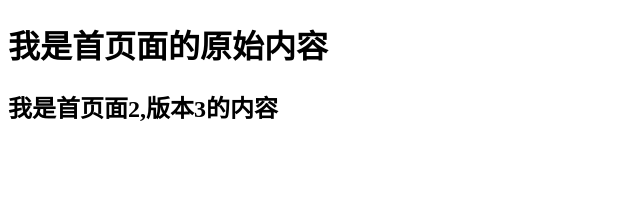
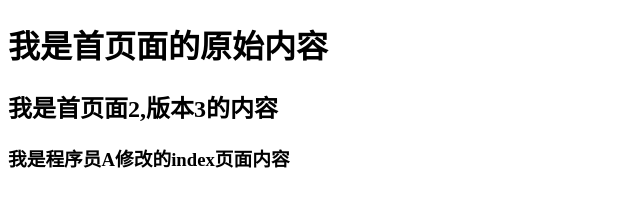
Before and after one commit to liYun1122/tesy12, a plain HTML site: page pages/index.html in a window 1280 px wide. Shown: the whole page, without its empty margins (0-640 px from the left). Drawn offline with Linux system fonts and the light colour scheme.

Commit message:
我是程序员A生成的历史版本

```diff
--- a/pages/index.html
+++ b/pages/index.html
@@ -11,5 +11,7 @@
 
     <h2>我是首页面2,版本3的内容</h2>
 
+    <h3>我是程序员A修改的index页面内容</h3>
+
 </body>
 </html>
```
